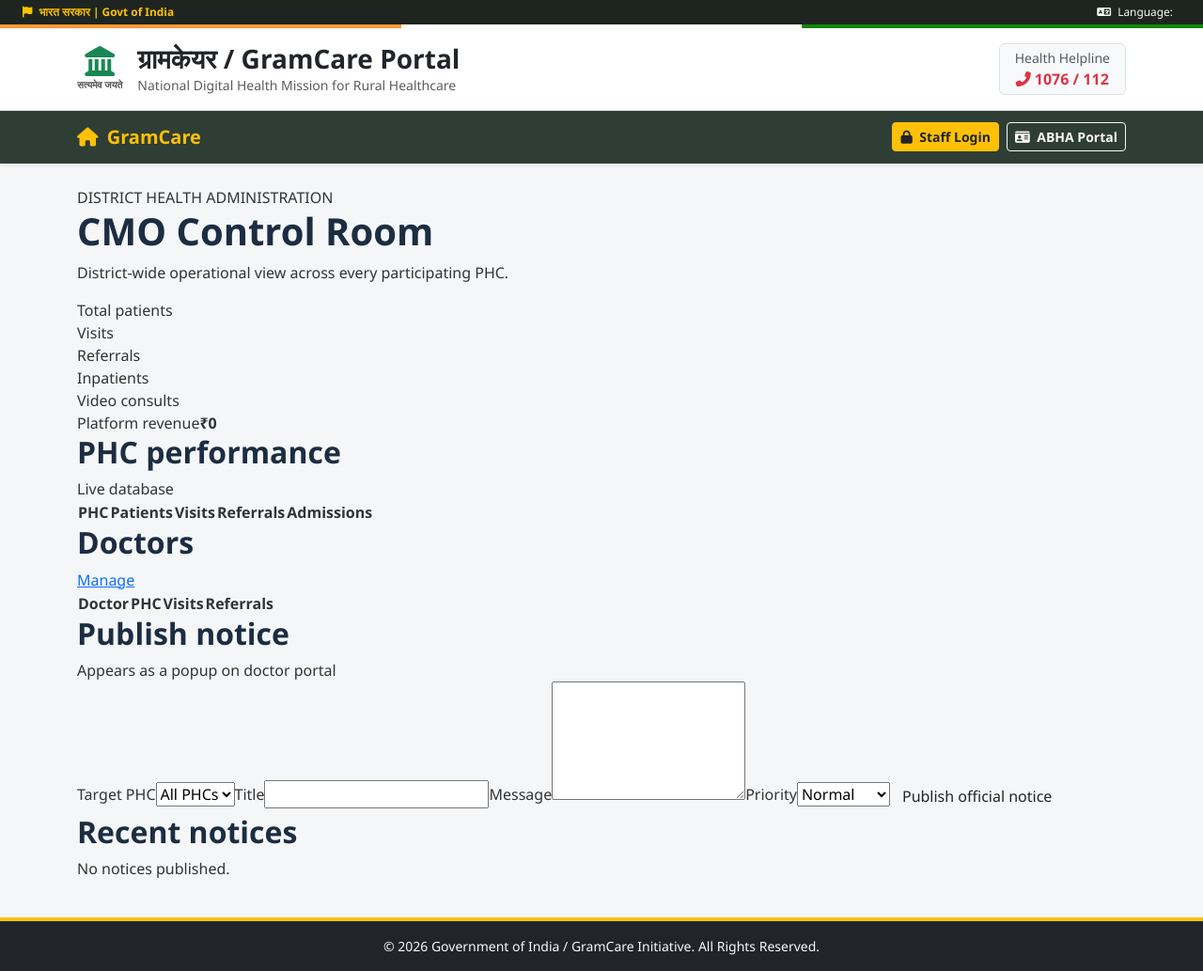
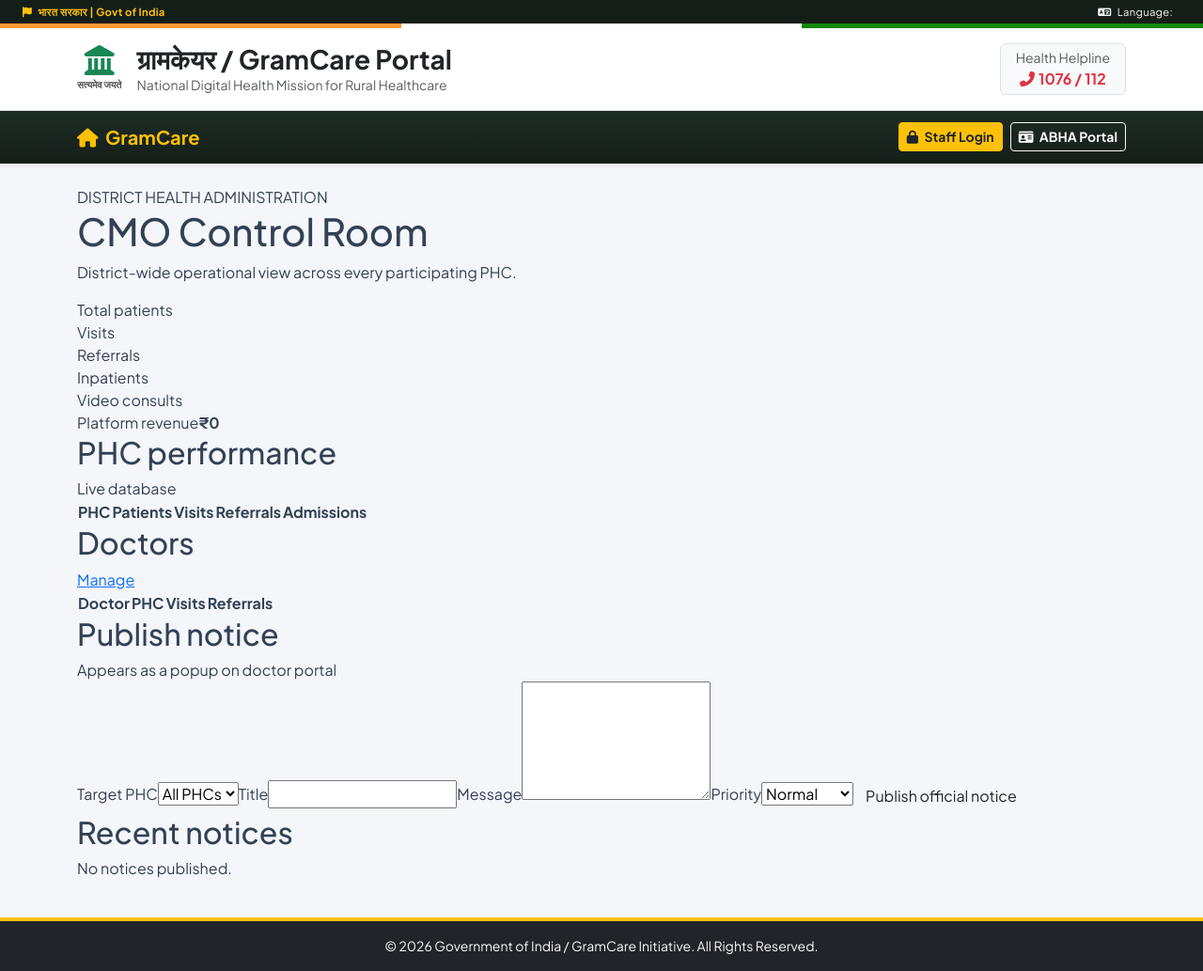
Before and after one commit to rahulsharma3009-ops/GramCare, a Python web app: template GramCare_AI_Hackathon_RoleBased_v5/templates/cmo_dashboard.html in a window 1280 px wide. Shown: the whole page at 94% size. Run offline with Jinja, Linux system fonts and the light colour scheme; the template is opened without the code that fills it, so the values that code supplies are empty.

Commit message:
Update CSS variables and styles for government theme

```diff
--- a/GramCare_AI_Hackathon_RoleBased_v5/static/css/style.css
+++ b/GramCare_AI_Hackathon_RoleBased_v5/static/css/style.css
@@ -1,86 +1,199 @@
+/* Official Government Portal Theme (Modern & De-congested) */
+@import url('https://fonts.googleapis.com/css2?family=Plus+Jakarta+Sans:wght@400;500;600;700;800&display=swap');
+
 :root {
-    --up-gov-slate: #2F3E35;
-    --up-gov-bg: #F4F6F8;
-    --up-gov-navy: #1C2D42;
-    --up-gov-accent: #E05A47;
+    --gov-slate: #1E2D24;
+    --gov-dark-slate: #141E18;
+    --gov-accent-orange: #FF7722;
+    --gov-green: #138808;
+    --gov-gold: #FFB703;
+    --gov-bg: #F4F6F9;
+    --gov-card-border: #E2E8F0;
+    --gov-navy: #0F172A;
 }
 
 body {
-    background-color: var(--up-gov-bg);
-    font-family: 'Segoe UI', system-ui, -apple-system, sans-serif;
-    color: #333333;
+    background-color: var(--gov-bg) !important;
+    font-family: 'Plus Jakarta Sans', system-ui, -apple-system, sans-serif !important;
+    color: #334155;
+    overflow-x: hidden;
 }
 
-/* Tricolor Top Bar */
+/* Tricolor Top Accent Strip */
 .tricolor-strip {
     display: flex;
-    height: 4px;
+    height: 5px;
     width: 100%;
 }
+.tricolor-strip div:nth-child(1) { background: #FF9933; flex: 1; }
+.tricolor-strip div:nth-child(2) { background: #FFFFFF; flex: 1; }
+.tricolor-strip div:nth-child(3) { background: #138808; flex: 1; }
 
+/* Top Mini Header Bar */
 .gov-top-bar {
-    background-color: #1E2521 !important;
-    font-size: 0.85rem;
+    background-color: var(--gov-dark-slate) !important;
+    font-size: 0.8rem;
+    letter-spacing: 0.3px;
 }
 
-.bg-gov-slate {
-    background-color: var(--up-gov-slate) !important;
+/* Main Brand Header */
+header.main-header {
+    background: #FFFFFF;
+    border-bottom: 1px solid #E2E8F0;
+    box-shadow: 0 4px 20px rgba(0,0,0,0.03);
 }
 
-/* Page Heading Style */
-h1, h2, h3 {
-    color: var(--up-gov-navy);
-    font-weight: 700;
+.brand-title {
+    color: var(--gov-navy);
+    font-weight: 800;
+    letter-spacing: -0.5px;
 }
 
-/* Card Styling for De-congesting Content */
-.card {
-    border: 1px solid #E2E8F0;
-    border-radius: 10px;
-    box-shadow: 0 2px 8px rgba(0, 0, 0, 0.04);
-    background-color: #FFFFFF;
-    margin-bottom: 1.25rem;
+/* Interactive Helpline Badges */
+.helpline-badge {
+    background: #FFF7ED;
+    border: 1px solid #FFEDD5;
+    border-radius: 12px;
+    padding: 8px 16px;
+    transition: transform 0.2s ease, box-shadow 0.2s ease;
+}
+.helpline-badge:hover {
+    transform: translateY(-2px);
+    box-shadow: 0 4px 12px rgba(255, 119, 34, 0.15);
 }
 
-.card-header {
-    background-color: #FFFFFF;
-    border-bottom: 2px solid #F1F5F9;
-    font-weight: 700;
+/* Primary Navigation Bar */
+.bg-gov-slate {
+    background: linear-gradient(180deg, var(--gov-slate) 0%, var(--gov-dark-slate) 100%) !important;
 }
 
-/* Table Styling */
+.navbar .nav-link {
+    font-weight: 600;
+    font-size: 0.92rem;
+    padding: 0.6rem 1rem !important;
+    border-radius: 6px;
+    transition: all 0.2s ease;
+}
+
+.navbar .nav-link:hover {
+    background: rgba(255, 255, 255, 0.1);
+    color: var(--gov-gold) !important;
+}
+
+/* Modern Card Styling with Glass & Soft Shadows */
+.card, .gov-card {
+    border: 1px solid var(--gov-card-border) !important;
+    border-radius: 14px !important;
+    background: #FFFFFF !important;
+    box-shadow: 0 4px 15px rgba(0, 0, 0, 0.03) !important;
+    transition: transform 0.25 ease, box-shadow 0.25s ease !important;
+}
+
+.card:hover {
+    box-shadow: 0 8px 25px rgba(0, 0, 0, 0.07) !important;
+}
+
+/* Interactive Stat Counter Cards */
+.stat-card {
+    background: #FFFFFF;
+    border-radius: 14px;
+    padding: 1.25rem;
+    border: 1px solid #E2E8F0;
+    position: relative;
+    overflow: hidden;
+    transition: all 0.3s ease;
+}
+.stat-card::before {
+    content: '';
+    position: absolute;
+    top: 0;
+    left: 0;
+    width: 4px;
+    height: 100%;
+}
+.stat-card-blue::before { background: #3B82F6; }
+.stat-card-green::before { background: #10B981; }
+.stat-card-amber::before { background: #F59E0B; }
+.stat-card-red::before { background: #EF4444; }
+
+.stat-card:hover {
+    transform: translateY(-3px);
+    box-shadow: 0 10px 20px rgba(0,0,0,0.06);
+}
+
+/* Government Interactive Tables */
+.table-container {
+    border-radius: 12px;
+    overflow: hidden;
+    border: 1px solid #E2E8F0;
+}
+
 table.table {
-    border: 1px solid #E2E8F0;
-    border-radius: 8px;
-    overflow: hidden;
+    margin-bottom: 0 !important;
     background: #FFFFFF;
 }
 
-table.table th {
-    background-color: var(--up-gov-slate);
+table.table thead th {
+    background: var(--gov-slate) !important;
+    color: #FFFFFF !important;
+    font-weight: 700;
+    font-size: 0.85rem;
+    text-transform: uppercase;
+    letter-spacing: 0.5px;
+    padding: 14px 16px;
+    border: none;
+}
+
+table.table tbody td {
+    padding: 14px 16px;
+    vertical-align: middle;
+    border-bottom: 1px solid #F1F5F9;
+    font-size: 0.92rem;
+}
+
+table.table-hover tbody tr:hover {
+    background-color: #F8FAFC !important;
+}
+
+/* Buttons & Inputs */
+.btn-gov-primary {
+    background-color: var(--gov-slate);
     color: #FFFFFF;
     font-weight: 600;
-    font-size: 0.88rem;
-    padding: 12px;
+    border-radius: 8px;
+    padding: 8px 18px;
+    transition: all 0.2s ease;
+}
+.btn-gov-primary:hover {
+    background-color: var(--gov-dark-slate);
+    color: var(--gov-gold);
 }
 
-table.table td {
-    padding: 12px;
-    vertical-align: middle;
+.btn-gov-warning {
+    background-color: var(--gov-accent-orange);
+    color: #FFFFFF;
+    font-weight: 700;
+    border-radius: 8px;
+    border: none;
+    box-shadow: 0 4px 12px rgba(255, 119, 34, 0.25);
+    transition: all 0.2s ease;
+}
+.btn-gov-warning:hover {
+    background-color: #E66000;
+    color: #FFFFFF;
+    transform: translateY(-1px);
 }
 
-/* Form Inputs */
-.form-control, .form-select {
-    border-radius: 6px;
-    border: 1px solid #CBD5E1;
-    padding: 8px 12px;
-}
-
-.form-control:focus, .form-select:focus {
-    border-color: var(--up-gov-slate);
-    box-shadow: 0 0 0 3px rgba(47, 62, 53, 0.15);
-}
-
-/* Fix Google Translate Display */
+/* Fix Google Translate Box Display */
 .goog-te-banner-frame { display: none !important; }
 body { top: 0px !important; }
+.goog-te-gadget-simple {
+    background-color: rgba(255,255,255,0.1) !important;
+    border: 1px solid rgba(255,255,255,0.2) !important;
+    border-radius: 6px !important;
+    padding: 2px 8px !important;
+    font-size: 0.8rem !important;
+}
+.goog-te-gadget-simple span {
+    color: #FFFFFF !important;
+}
```
